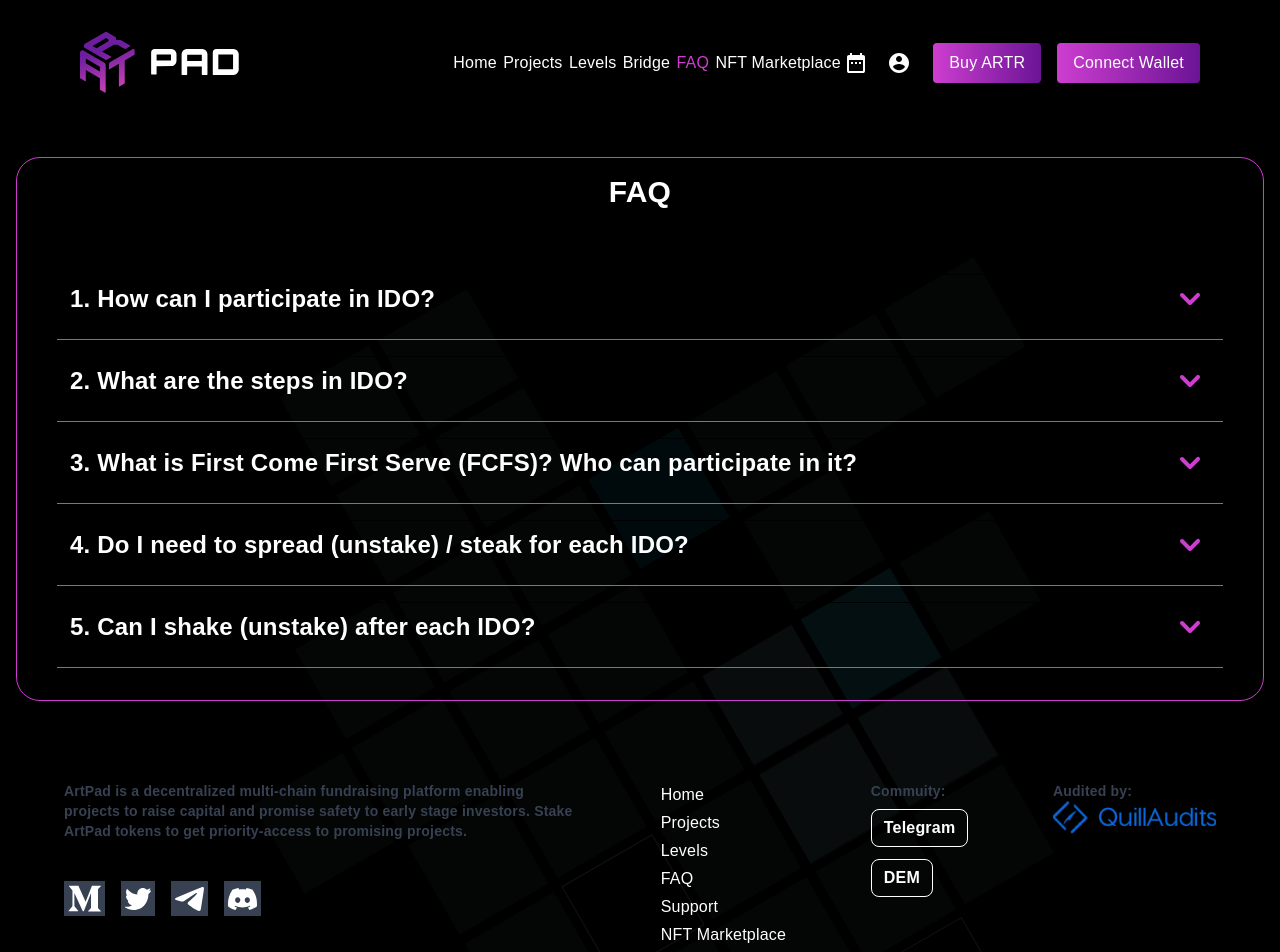
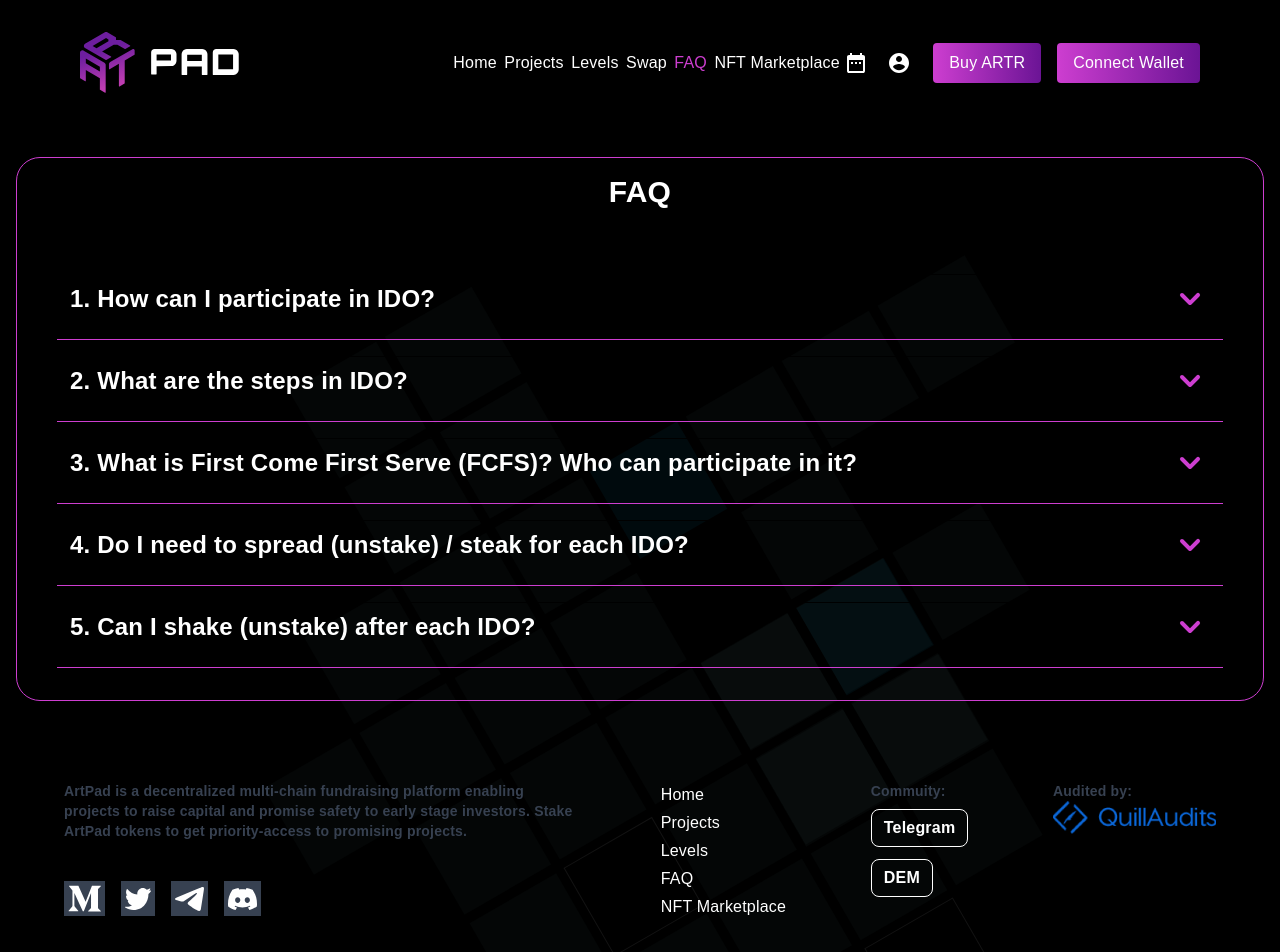
Before and after one commit to lazizbeksultanov/artpadlevels, a React (Create React App) app: page /Faq in a window 1280 px wide. Shown: the top 952 px of the page. Built offline with nearby package versions, Linux system fonts and the light colour scheme.

Commit message:
Bug fixing

```diff
--- a/src/components/Calculator/Calculator.js
+++ b/src/components/Calculator/Calculator.js
@@ -4,7 +4,7 @@ import {ArrowL, ArrowR} from "../../resources/svgImages/svgImages";
 const Calculator = () => {
   const innerWith = window.innerWidth
   return(
-      <div className="w-full border border-[#CD3ED0] rounded-[80px] calcres:px-16 px-6 py-12 my-24 bg-[#0E0E0E]">
+      <div className="w-full border border-[#CD3ED0] border-[3px] rounded-[80px] calcres:px-16 px-6 py-12 my-24 bg-[#0E0E0E]">
         <div className="w-full calcres:flex">
             <div className="calcres:w-1/3 w-full calcres:m-0 my-4">
                 <div className="text-center">
--- a/src/components/Cards/LevelsCard.js
+++ b/src/components/Cards/LevelsCard.js
@@ -17,7 +17,7 @@ const LevelsCard = (props) => {
           </div>
         </div>
         <div className="flex w-full justify-center">
-          <button className="outline-none hover:bg-red-800 py-2 px-12 text-white border border-[#CD3ED0] hover:border-white my-8">{props.buttonTitle}</button>
+          <button className="outline-none hover:bg-[#CD3ED0] py-2 px-12 text-white border border-[#CD3ED0] hover:border-white my-8">{props.buttonTitle}</button>
         </div>
       </div>
   )
--- a/src/components/Cards/ProjectsCard.js
+++ b/src/components/Cards/ProjectsCard.js
@@ -22,7 +22,7 @@ const ProjectsCard = () => {
                             <img src={SeaorImg} alt=""/>
                         </div>
                     </div>
-                    <img src={ProjectsCardImg} alt="" className="w-full" />
+                    <img src={ProjectsCardImg} alt="" className="w-full rounded-t-md" />
                 </div>
                 <div className="px-3 w-full">
                     <div className="w-full flex justify-between py-3 2xl:px-8 lg:px-4 md:px-2 px-2">
--- a/src/components/Footer/Footer.js
+++ b/src/components/Footer/Footer.js
@@ -31,10 +31,9 @@ const Footer = () => {
               <div className="text-white text-base">
                 <Link to="/" className="hover:text-[#CD3ED0] block py-0.5">Home</Link>
                 <Link to="/projects" className="hover:text-[#CD3ED0] block py-0.5">Projects</Link>
-                <Link to="/" className="hover:text-[#CD3ED0] block py-0.5">Levels</Link>
-                <Link to="/" className="hover:text-[#CD3ED0] block py-0.5">FAQ</Link>
-                <Link to="/" className="hover:text-[#CD3ED0] block py-0.5">Support</Link>
-                <Link to="/" className="hover:text-[#CD3ED0] block py-0.5">NFT Marketplace</Link>
+                <Link to="/levels" className="hover:text-[#CD3ED0] block py-0.5">Levels</Link>
+                <Link to="/faq" className="hover:text-[#CD3ED0] block py-0.5">FAQ</Link>
+                <Link to="/market" className="hover:text-[#CD3ED0] block py-0.5">NFT Marketplace</Link>
               </div>
             </div>
             <div className="md:block hidden">
@@ -50,11 +49,10 @@ const Footer = () => {
               <div className="">
                 <div className="text-white text-base">
                   <Link to="/" className="hover:text-[#CD3ED0] block py-0.5">Home</Link>
-                  <Link to="/" className="hover:text-[#CD3ED0] block py-0.5">Projects</Link>
-                  <Link to="/" className="hover:text-[#CD3ED0] block py-0.5">Levels</Link>
-                  <Link to="/" className="hover:text-[#CD3ED0] block py-0.5">FAQ</Link>
-                  <Link to="/" className="hover:text-[#CD3ED0] block py-0.5">Support</Link>
-                  <Link to="/" className="hover:text-[#CD3ED0] block py-0.5">NFT Marketplace</Link>
+                  <Link to="/projects" className="hover:text-[#CD3ED0] block py-0.5">Projects</Link>
+                  <Link to="/levels" className="hover:text-[#CD3ED0] block py-0.5">Levels</Link>
+                  <Link to="/faq" className="hover:text-[#CD3ED0] block py-0.5">FAQ</Link>
+                  <Link to="/market" className="hover:text-[#CD3ED0] block py-0.5">NFT Marketplace</Link>
                 </div>
               </div>
               <div className="">
--- a/src/components/HomeBanner/HomeBanner.css
+++ b/src/components/HomeBanner/HomeBanner.css
@@ -172,6 +172,7 @@
 
 .home__heading {
     font-weight: 500;
+    font-family: 'Rubik';
     font-size: clamp(1.5rem, 3.2vw, 3.75rem);
 }
 
--- a/src/components/Navbar/Navbar.js
+++ b/src/components/Navbar/Navbar.js
@@ -17,7 +17,7 @@ const Navbar = () => {
                     <NavLink to="/" className="hover:text-[#CD3ED0]">Home</NavLink>
                     <NavLink to="/projects" className="hover:text-[#CD3ED0]">Projects</NavLink>
                     <NavLink to="/levels" className="hover:text-[#CD3ED0]">Levels</NavLink>
-                    <NavLink to="/bridge" className="hover:text-[#CD3ED0]">Bridge</NavLink>
+                    <NavLink to="/swap" className="hover:text-[#CD3ED0]">Swap</NavLink>
                     <NavLink to="/faq" className="hover:text-[#CD3ED0]">FAQ</NavLink>
                     <NavLink to="/market" className="hover:text-[#CD3ED0]">NFT Marketplace</NavLink>
                     <div className="flex items-center">
@@ -61,7 +61,7 @@ const Navbar = () => {
                         <NavLink to="/" className="hover:text-[#CD3ED0] py-3">Home</NavLink>
                         <NavLink to="/projects" className="hover:text-[#CD3ED0] py-3">Projects</NavLink>
                         <NavLink to="/levels" className="hover:text-[#CD3ED0] py-3">Levels</NavLink>
-                        <NavLink to="/bridge" className="hover:text-[#CD3ED0] py-3">Bridge</NavLink>
+                        <NavLink to="/swap" className="hover:text-[#CD3ED0] py-3">Swap</NavLink>
                         <NavLink to="/faq" className="hover:text-[#CD3ED0] py-3">FAQ</NavLink>
                         <NavLink to="/marketplace" className="hover:text-[#CD3ED0] py-3">NFT Marketplace</NavLink>
                     </div>
--- a/src/pages/FAQ/faqItem.js
+++ b/src/pages/FAQ/faqItem.js
@@ -7,8 +7,8 @@ export const FaqItem = ({item}) => {
         <div className="w-full">
             <button className="border-t border-r border-l border-black w-full" onClick={() => setActive(!active)}>
                 <div className="flex items-center justify-between h-12 px-3 font-semibold w-full">
-                    <span className="truncate text-2xl">{item.title}</span>
-                    <svg className={`h-10 w-10 ease-in-out duration-300 ${active ? "rotate-180" : ""}`} xmlns="http://www.w3.org/2000/svg" viewBox="0 0 20 20"
+                    <span className="truncate text-left text-2xl w-11/12">{item.title}</span>
+                    <svg className={`w-10 h-10 ease-in-out duration-300 ${active ? "rotate-180" : ""}`} xmlns="http://www.w3.org/2000/svg" viewBox="0 0 20 20"
                          fill="#CD3ED0">
                         <path fill-rule="evenodd"
                               d="M5.293 7.293a1 1 0 011.414 0L10 10.586l3.293-3.293a1 1 0 111.414 1.414l-4 4a1 1 0 01-1.414 0l-4-4a1 1 0 010-1.414z"
@@ -18,7 +18,7 @@ export const FaqItem = ({item}) => {
             </button>
             {active ?
                 <div className={`overflow-hidden duration-300`}>
-                    <div className="max-w-[70%] font-semibold">
+                    <div className="md:max-w-[70%] font-semibold">
                         <div className="pl-4">{item.description}</div>
                     </div>
                 </div> : ""
--- a/src/pages/Levels/Levels.js
+++ b/src/pages/Levels/Levels.js
@@ -14,7 +14,7 @@ const Levels = () => {
                         <LevelsCard title="Tier 1" description="Staking Requirements" price="2500 ARTR" mediumTitle="Pool Weight" mediumPrice="1x" bottomTitle="Allocation Type" bottomDesc="Lottery (25%)" buttonTitle="Stake" />
                         <LevelsCard title="Tier 1" description="Staking Requirements" price="2500 ARTR" mediumTitle="Pool Weight" mediumPrice="1x" bottomTitle="Allocation Type" bottomDesc="Lottery (25%)" buttonTitle="Stake" />
                     </div>
-                    <Title color="white" title="Lottery Levels" artpadC={true} className={"tracking-widest"} />
+                    <Title color="white" title="Guaranteed Levels" artpadC={true} className={"tracking-widest"} />
                     <div className="flex w-full my-24 flex-col sm:flex-row">
                         <LevelsCard title="Tier 1" description="Staking Requirements" price="2500 ARTR" mediumTitle="Pool Weight" mediumPrice="1x" bottomTitle="Allocation Type" bottomDesc="Lottery (25%)" buttonTitle="Stake" />
                         <LevelsCard title="Tier 1" description="Staking Requirements" price="2500 ARTR" mediumTitle="Pool Weight" mediumPrice="1x" bottomTitle="Allocation Type" bottomDesc="Lottery (25%)" buttonTitle="Stake" />
@@ -25,7 +25,7 @@ const Levels = () => {
                         <LevelsCard title="Tier 1" description="Staking Requirements" price="2500 ARTR" mediumTitle="Pool Weight" mediumPrice="1x" bottomTitle="Allocation Type" bottomDesc="Lottery (25%)" buttonTitle="Stake" />
                         <LevelsCard title="Tier 1" description="Staking Requirements" price="2500 ARTR" mediumTitle="Pool Weight" mediumPrice="1x" bottomTitle="Allocation Type" bottomDesc="Lottery (25%)" buttonTitle="Stake" />
                     </div>
-                    <Title color="white" title="Lottery Levels" artpadC={true} className={"tracking-widest"} />
+                    <Title color="white" title="Bonus Levels" artpadC={true} className={"tracking-widest"} />
                     <div className="flex w-full mt-36 mb-28 justify-center flex-col sm:flex-row">
                         <LevelsCard title="Tier 1" description="Staking Requirements" price="2500 ARTR" mediumTitle="Pool Weight" mediumPrice="1x" bottomTitle="Allocation Type" bottomDesc="Lottery (25%)" buttonTitle="Stake" />
                     </div>
--- a/src/pages/NFTMarketplace/Marketplace.css
+++ b/src/pages/NFTMarketplace/Marketplace.css
@@ -4,4 +4,5 @@ video {
     height: 100vh;
     z-index: -1;
     top: 0;
+    object-fit: cover;
 }
--- a/src/pages/Projects/Projects.js
+++ b/src/pages/Projects/Projects.js
@@ -40,7 +40,7 @@ const Projects = () => {
                 </div>
                 {/*Tabbar end*/}
                 <p className={`text-white md:text-4xl text-3xl font-bold my-10`}>Upcoming IDOs</p>
-                <div className="">
+                <div>
                     <ProjectsCard />
                     <ProjectsCard />
                     <ProjectsCard />
```
